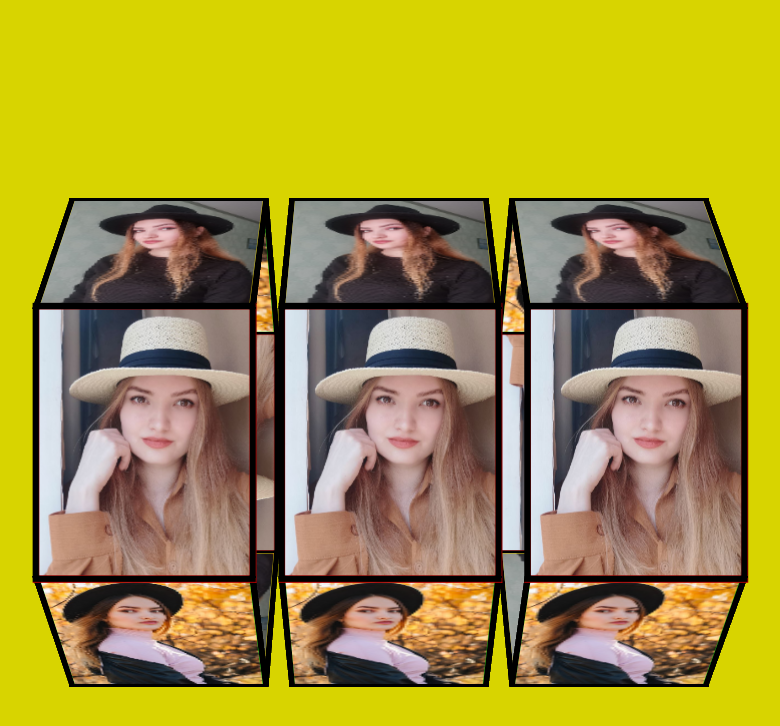
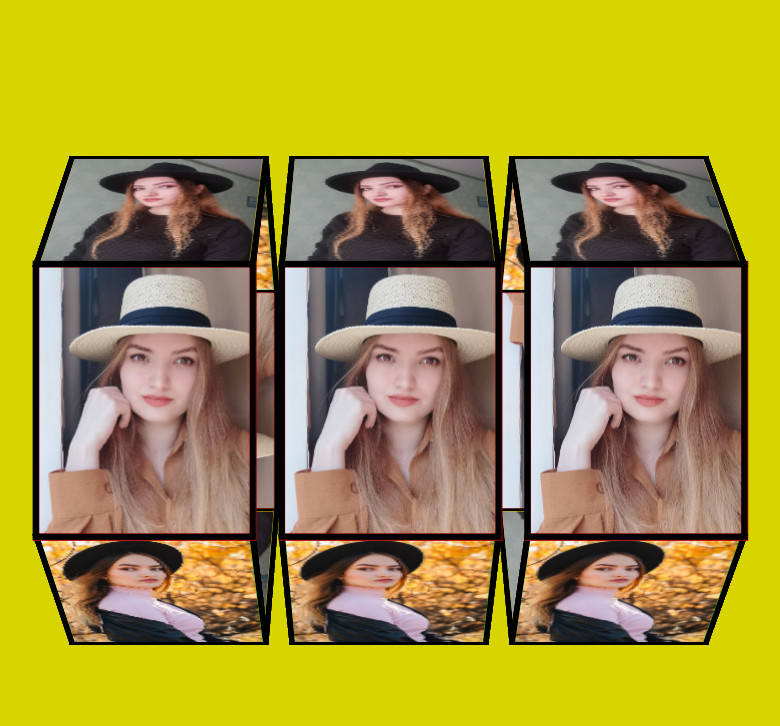
Before and after one commit to DmitriyIvanovich/Slot-machine-for-my-friend, a plain HTML site: page index.html in a window 1280 px wide. Shown: the whole page, without its empty margins (261-1041 px from the left). Drawn offline with Linux system fonts and the light colour scheme.

Commit message:
vertival align

```diff
--- a/style.css
+++ b/style.css
@@ -1,6 +1,8 @@
 body {
     margin: 0;
     position: relative;
+    display: flex;
+    align-items: center;
     background: rgb(216, 212, 0);
     height: 100vh;
 }
@@ -12,26 +14,26 @@ body {
     perspective: 1000px;
     width: max-content;
     margin: auto;
-    transform: translatey(300px)
+    transform: translatey(0px)
 }
 @media all and (max-width: 400px){
     .drumS {
-            transform: translatey(280px) scale(0.9, 0.9)
+            transform: translatey(0px) scale(0.9, 0.9)
         }
 }
 @media all and (max-width: 350px){
     .drumS {
-            transform: translatey(260px) scale(0.8, 0.8)
+            transform: translatey(0px) scale(0.8, 0.8)
         }
 }
 @media all and (min-width: 600px){
     .drumS {
-            transform: translatey(350px) scale(1.5, 1.5)
+            transform: translatey(0px) scale(1.5, 1.5)
         }
 }
 @media all and (min-width: 900px){
     .drumS {
-            transform: translatey(380px) scale(2, 2)
+            transform: translatey(0px) scale(2, 2)
         }
 }
 
```
